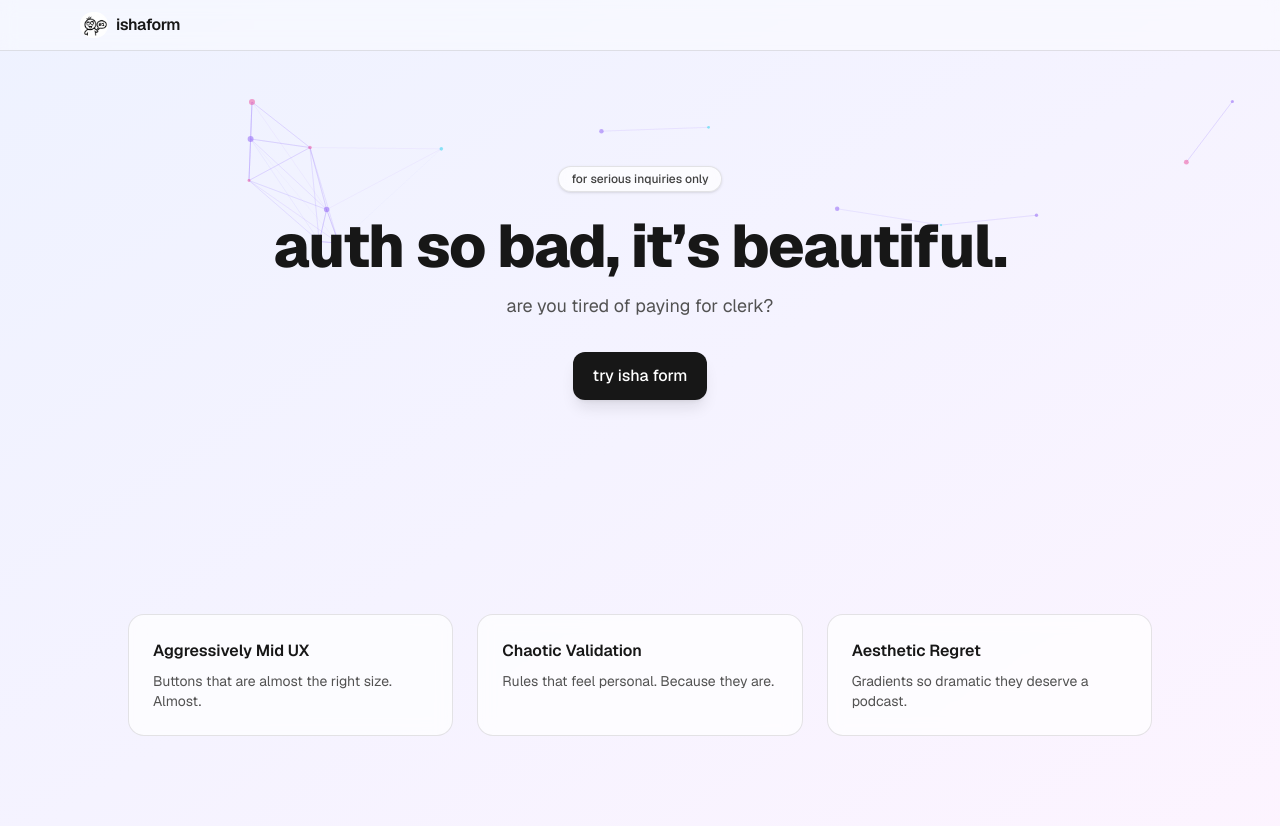
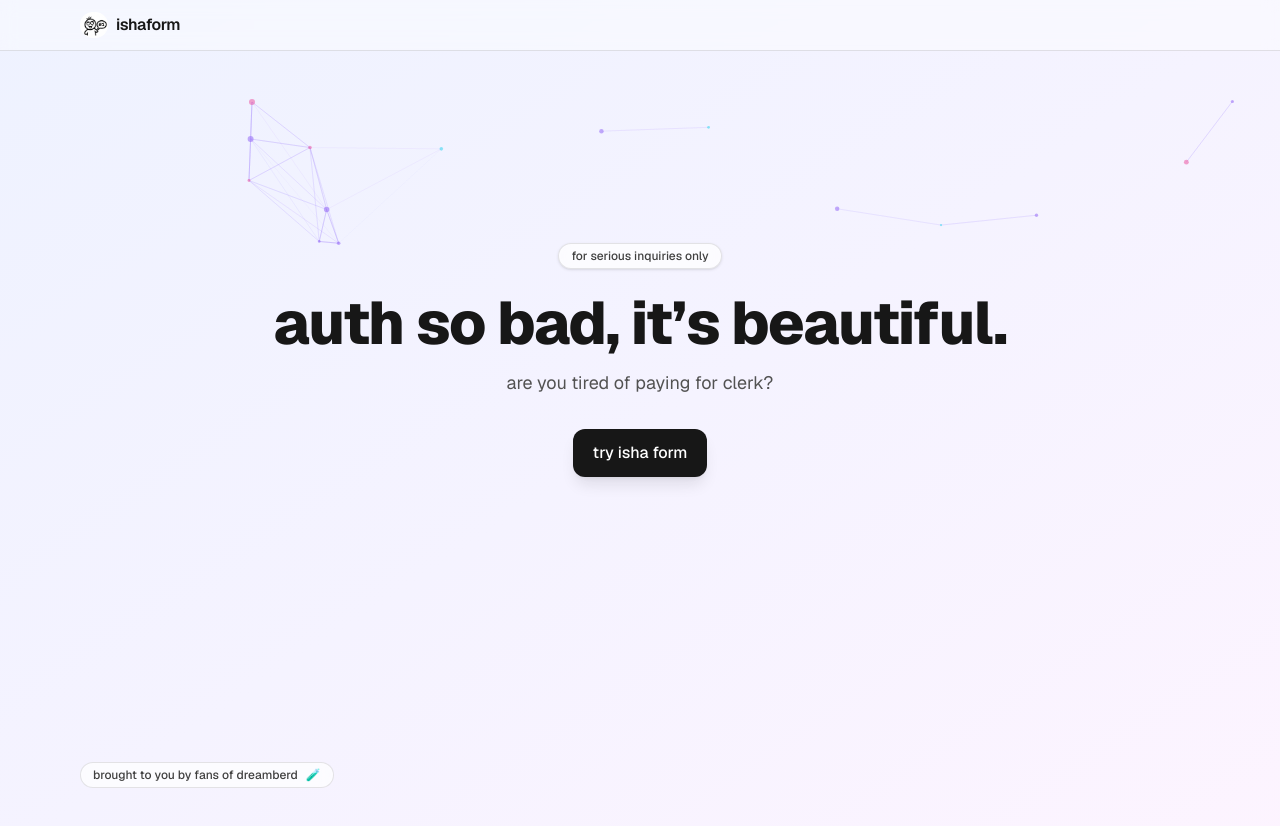
Before and after one commit to spineda1208/vibeathon-naiss, a Next.js app: page / in a window 1280 px wide. Shown: the top 826 px of the page. Built offline with nearby package versions, Linux system fonts and the light colour scheme.

Commit message:
Align landing credit with navbar container; minor copy edits.
- Footer badge aligned to max-w-6xl px-4 baseline
- Demo copy tweaks (title/strap)
- Update .cursorrules with examples

```diff
--- a/src/app/demo/page.tsx
+++ b/src/app/demo/page.tsx
@@ -13,10 +13,10 @@ export default function DemoPage() {
       <div className="w-full max-w-md">
         <div className="mb-6 text-center">
           <h1 className="text-3xl font-semibold tracking-tight text-neutral-900 dark:text-neutral-100">
-            The Worst Auth Form
+            the best auth form
           </h1>
           <p className="mt-2 text-neutral-600 dark:text-neutral-400">
-            Please don’t enjoy this.
+            because who needs clerk
           </p>
         </div>
 
@@ -26,15 +26,7 @@ export default function DemoPage() {
           </div>
         </CompanionAnchor>
 
-        <p className="mt-6 text-center text-sm text-neutral-600 dark:text-neutral-400">
-          Regret this experience?{" "}
-          <Link
-            href="/"
-            className="font-medium text-violet-600 hover:underline dark:text-violet-400"
-          >
-            Return home
-          </Link>
-        </p>
+        <p className="mt-6 text-center text-sm text-neutral-600 dark:text-neutral-400"></p>
       </div>
     </main>
   );
--- a/src/app/page.tsx
+++ b/src/app/page.tsx
@@ -11,9 +11,8 @@ export const metadata = {
 
 export default function Home() {
   return (
-    <main className="relative h-[100svh] overflow-hidden grid place-items-center px-6 py-12">
+    <main className="relative h-[100svh] overflow-hidden flex px-6 py-48">
       <BodyNoScroll />
-      {/* Decorative particle background */}
       <BackgroundParticlesMount />
       <div className="mx-auto max-w-4xl text-center">
         <div className="inline-flex items-center gap-2 rounded-full border border-black/10 dark:border-white/15 bg-white/70 dark:bg-neutral-900/60 px-3 py-1 text-xs font-medium text-neutral-700 dark:text-neutral-300 shadow-sm backdrop-blur">
@@ -34,36 +33,13 @@ export default function Home() {
           </Link>
         </div>
       </div>
-
-      <section
-        id="features"
-        className="mx-auto mt-20 max-w-5xl grid grid-cols-1 sm:grid-cols-3 gap-6"
-      >
-        <div className="rounded-2xl border border-black/10 dark:border-white/10 bg-white/70 dark:bg-neutral-900/60 p-6 backdrop-blur">
-          <h3 className="font-semibold text-neutral-900 dark:text-neutral-100">
-            Aggressively Mid UX
-          </h3>
-          <p className="mt-2 text-sm text-neutral-600 dark:text-neutral-400">
-            Buttons that are almost the right size. Almost.
-          </p>
+      <div className="fixed inset-x-0 bottom-3 z-20">
+        <div className="mx-auto max-w-6xl px-4">
+          <span className="inline-flex items-center gap-2 rounded-full border border-black/10 dark:border-white/15 bg-white/70 dark:bg-neutral-900/60 px-3 py-1 text-xs font-medium text-neutral-700 dark:text-neutral-300 backdrop-blur">
+            brought to you by fans of dreamberd <span aria-hidden>🧪</span>
+          </span>
         </div>
-        <div className="rounded-2xl border border-black/10 dark:border-white/10 bg-white/70 dark:bg-neutral-900/60 p-6 backdrop-blur">
-          <h3 className="font-semibold text-neutral-900 dark:text-neutral-100">
-            Chaotic Validation
-          </h3>
-          <p className="mt-2 text-sm text-neutral-600 dark:text-neutral-400">
-            Rules that feel personal. Because they are.
-          </p>
-        </div>
-        <div className="rounded-2xl border border-black/10 dark:border-white/10 bg-white/70 dark:bg-neutral-900/60 p-6 backdrop-blur">
-          <h3 className="font-semibold text-neutral-900 dark:text-neutral-100">
-            Aesthetic Regret
-          </h3>
-          <p className="mt-2 text-sm text-neutral-600 dark:text-neutral-400">
-            Gradients so dramatic they deserve a podcast.
-          </p>
-        </div>
-      </section>
+      </div>
     </main>
   );
 }
```
Also changed, not shown: 1 other file (tests, documents, lock files or other folders).
